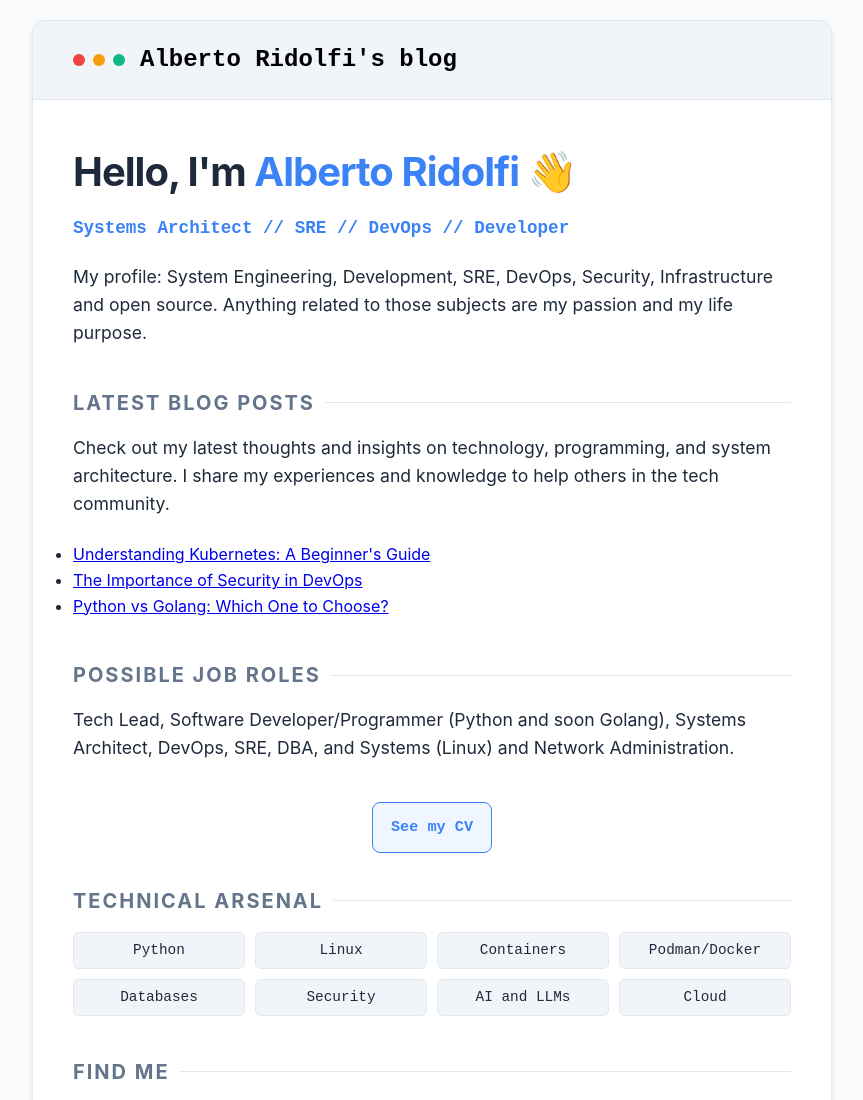
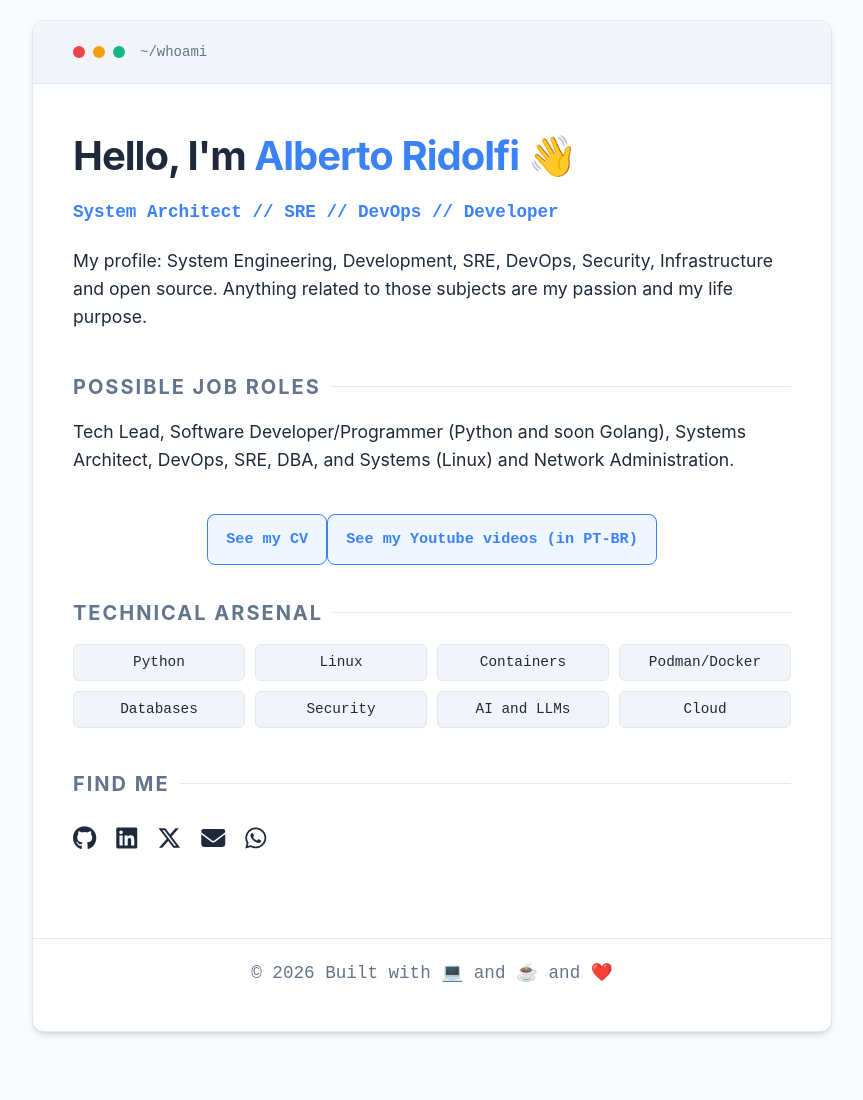
Before and after one commit to albertoridolfi/albertoridolfi.github.io, a plain HTML site: page index.html in a window 1280 px wide. Shown: the top 1100 px of the page, without its empty margins (208-1071 px from the left). After the commit the page ends 1052 px from the top, so only its background shows below. Drawn offline with Linux system fonts and the light colour scheme.

Commit message:
Revert "wip"
This reverts commit 6bc64888c9faedec557fca1f148c31affecae911.

```diff
--- a/index.html
+++ b/index.html
@@ -4,7 +4,7 @@
     <meta charset="UTF-8" />
     <meta name="viewport" content="width=device-width, initial-scale=1" />
     <meta name="description" content="Personal Bio — Programmer, SRE, and Security Enthusiast" />
-    <title>Alberto Ridolfi's blog - Hacker / Networking / AI / SRE / Security</title>
+    <title>Bio | Hacker / SRE / Security Professional</title>
 
     <!-- Font Awesome for social icons -->
     <link rel="stylesheet" href="https://cdnjs.cloudflare.com/ajax/libs/font-awesome/6.5.2/css/all.min.css" integrity="sha512-SnH5WK+bZxgPHs44uWIX+LLJAJ9/2PkPKZ5QiAj6Ta86w+fsb2TkcmfRyVX3pBnMFcV7oQPJkl9QevSCWr3W6A==" crossorigin="anonymous" referrerpolicy="no-referrer" />
@@ -74,9 +74,8 @@
 
         .header-text {
             font-family: var(--mono);
-            font-size: 24px;
-            font-weight: bold;
-            color: #000;
+            font-size: 14px;
+            color: var(--text-muted);
         }
 
         main {
@@ -217,28 +216,16 @@
             <div class="dot dot-yellow"></div>
             <div class="dot dot-green"></div>
         </div>
-        <div class="header-text">Alberto Ridolfi's blog</div>
+        <div class="header-text">~/whoami</div>
     </header>
 
     <main>
         <section id="hero">
             <h1>Hello, I'm <span style="color: var(--accent);">Alberto Ridolfi</span> 👋</h1>
-            <p class="subtitle">Systems Architect // SRE // DevOps // Developer</p>
+            <p class="subtitle">System Architect // SRE // DevOps // Developer</p>
             <p>
                 My profile: System Engineering, Development, SRE, DevOps, Security, Infrastructure and open source. Anything related to those subjects are my passion and my life purpose.
             </p>
-        </section>
-
-        <section id="blog_posts">
-            <h2>Latest Blog Posts</h2>
-            <p>
-                Check out my latest thoughts and insights on technology, programming, and system architecture. I share my experiences and knowledge to help others in the tech community.
-            </p>
-            <ul>
-                <li><a href="#">Understanding Kubernetes: A Beginner's Guide</a></li>
-                <li><a href="#">The Importance of Security in DevOps</a></li>
-                <li><a href="#">Python vs Golang: Which One to Choose?</a></li>
-            </ul>
         </section>
 
         <section id="work">
@@ -249,7 +236,7 @@
         </section>
 
         <div class="cta-row">
-            <a class="cv-button" href="cv_Alberto_Ridolfi_email_obfuscated.pdf">See my CV</a>
+            <a class="cv-button" href="cv_Alberto_Ridolfi_email_obfuscated.pdf">See my CV</a> <a class="cv-button" href="https://www.youtube.com/@albrid_tech">See my Youtube videos (in PT-BR)</a>
         </div>
 
         <section id="skills">
```
